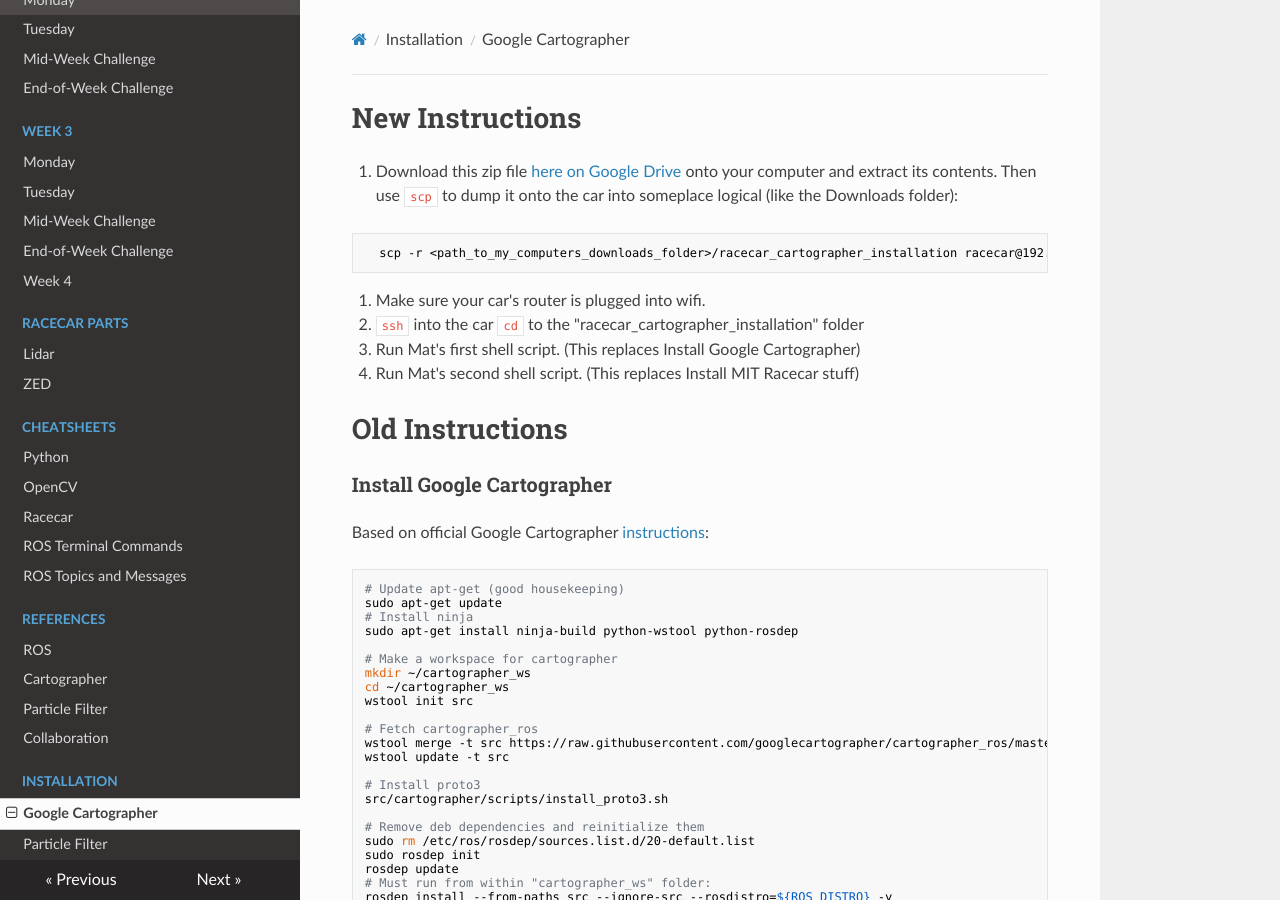
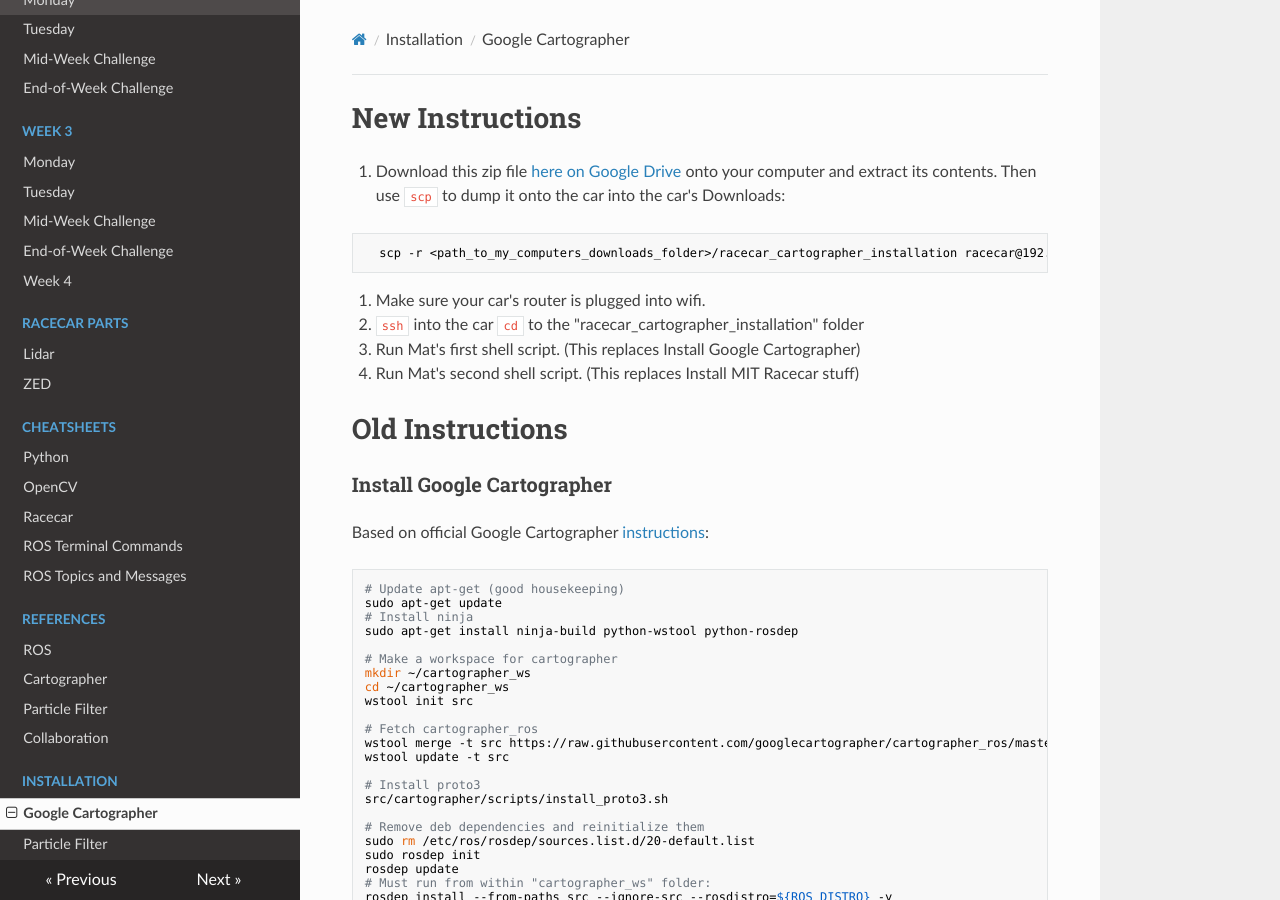
Before and after one commit to ChrisLindland/racecar-website, an MkDocs documentation site: the page built from docs/maps/cartographer/cartographer_installation.md, in a window 1280 px wide and 900 px high. Built offline with MkDocs 1.6.1, drawn with Linux system fonts in a browser that asks for light colours; nearby versions of some CDN libraries.

Commit message:
Update cartographer_installation.md

````diff
--- a/docs/maps/cartographer/cartographer_installation.md
+++ b/docs/maps/cartographer/cartographer_installation.md
@@ -1,5 +1,5 @@
 # New Instructions
-1. Download this zip file [here on Google Drive](https://drive.google.com/file/d/1a71YjMlLNQapo6Cs3l7ezS-TKVErK0Gs/) onto your computer and extract its contents. Then use `scp` to dump it onto the car into someplace logical (like the Downloads folder):
+1. Download this zip file [here on Google Drive](https://drive.google.com/file/d/1gnmsnZVlS64Eyn4PKC7j6FxmnPSLptfq/view?usp=sharing) onto your computer and extract its contents. Then use `scp` to dump it onto the car into the car's Downloads:
 ```bash
   scp -r <path_to_my_computers_downloads_folder>/racecar_cartographer_installation racecar@192.168.1.<car_number>:~/Downloads/
 ```
````
